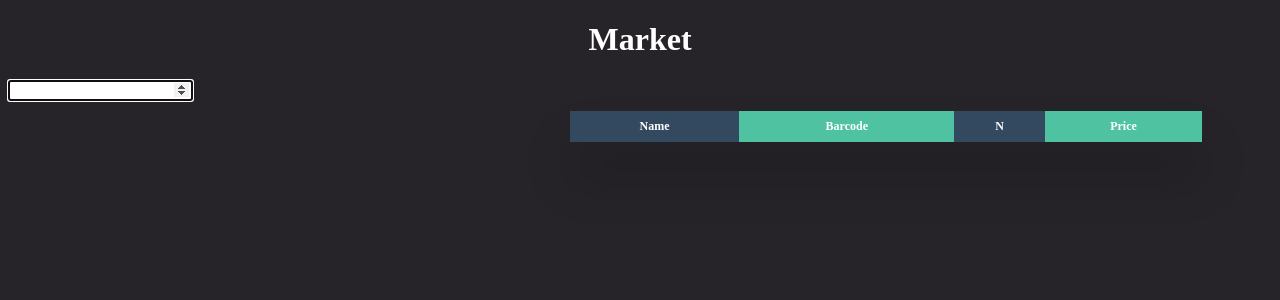
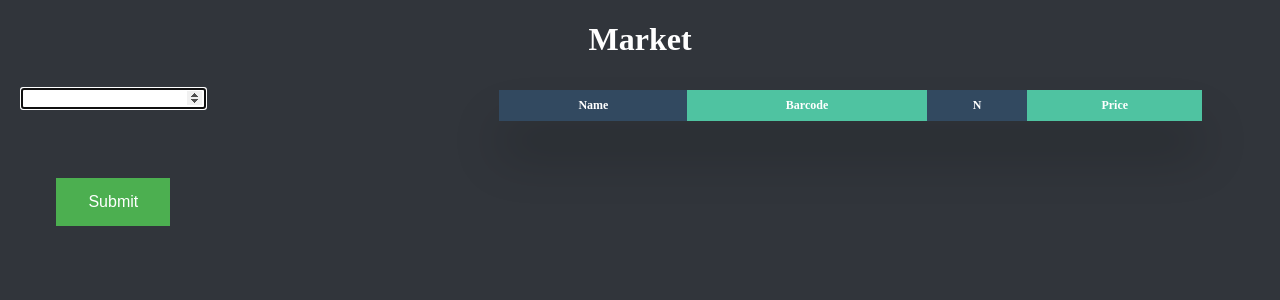
Before and after one commit to w100grosser/EasyPOS, a Django app: page /POS/ in a window 1280 px wide. Shown: the top 300 px of the page. Run offline with Django 3.2, Linux system fonts and the light colour scheme; lists and menus that the app fills with data are empty.

Commit message:
sell screen is working 100%

```diff
--- a/POS/templates/POS/sell.html
+++ b/POS/templates/POS/sell.html
@@ -1,5 +1,4 @@
-<!DOCTYPE html>
-{% load static %}
+<!DOCTYPE html> {% load static %}
 <html>
 
 <head>
@@ -9,18 +8,23 @@
     h1 {
         text-align: center;
     }
-
-    body {}
 </style>
 
-<body style="background-color:#272429;">
-
-
+<body class="body-st">
     <h1 style="color:#ffffff;">Market</h1>
-    <div>
+    <div class="grid-container">
+        <div class="sgrid-container">
+            <div class="text-grid">
                 <input type="number" id="bar" name="quantity">
             </div>
-    <div class="table-wrapper">
+            <div class="text-grid">
+                <p id='result' class='result'> </p>
+            </div>
+            <div class="text-grid">
+                <button id="sub-btn" class="sub-btn">Submit</button>
+            </div>
+        </div>
+        <div class="table-wrapper1">
 
             <table id="list" class="fl-table">
                 <thead>
@@ -36,10 +40,10 @@
                 </tbody>
             </table>
         </div>
+    </div>
 </body>
 
-<link rel="stylesheet" href="{% static 'css/style.css' %}">
-{% csrf_token %}
+<link rel="stylesheet" href="{% static 'css/style.css' %}"> {% csrf_token %}
 <script src="{% static 'js/jquery-3.6.0.min.js' %}"></script>
 <script src="{% static 'js/our.js' %}"></script>
 {% block javascript %}{% endblock %}
--- a/POS/views.py
+++ b/POS/views.py
@@ -94,9 +94,14 @@ def validate_username(request):
 
 def get_item(request):
     item_bar = request.GET.get('bar', 0)
-    data = {
-        'name': Item.objects.filter(bar=item_bar)[0].name, 'price': Item.objects.filter(bar=item_bar)[0].price
-    }
+    try:
+        data = {
+            'name': Item.objects.filter(bar=item_bar)[0].name, 'price': Item.objects.filter(bar=item_bar)[0].price
+        }
+    except:
+        return JsonResponse({
+            'bar': 0
+        })
     print('got item')
     return JsonResponse(data)
 
@@ -106,6 +111,8 @@ def submit_receipt(request):
     itemsl = json.loads(request.POST['itemsl'])
 
     try:
+
+
         sellReceipt_i = sellReceipt(add_date=timezone.now())
         sellReceipt_i.name = str(sellReceipt.objects.last().id+1)
         sellReceipt_i.items = itemsl
--- a/static/css/style.css
+++ b/static/css/style.css
@@ -6,11 +6,65 @@
     min-width: 400px;
     box-shadow: 0 0 20px rgba(0, 0, 0, 0.15);
 }
-.table-wrapper{
+
+.table-wrapper {
     margin: 10px 70px 70px;
-    box-shadow: 0px 35px 50px rgba( 0, 0, 0, 0.2 );
+    box-shadow: 0px 35px 50px rgba( 0, 0, 0, 0.2);
     float: right;
-    width: 50%;
+    width: 30%;
+}
+
+.table-wrapper1 {
+    margin: 10px 70px 70px;
+    box-shadow: 0px 35px 50px rgba( 0, 0, 0, 0.2);
+}
+
+.sub-btn {
+    border: none;
+    color: white;
+    padding: 15px 32px;
+    text-align: center;
+    text-decoration: none;
+    display: inline-block;
+    font-size: 16px;
+    margin: 4px 2px;
+    cursor: pointer;
+    background-color: #4CAF50;
+}
+
+.grid-container {
+    display: grid;
+    grid-template-columns: 1fr 2fr;
+}
+
+.sgrid-container {
+    display: grid;
+    grid-template-columns: 1fr 1fr;
+    height: 100px;
+}
+
+.text-grid {
+    text-align: center;
+    padding: 8px;
+    height: 70px;
+    /* color: #ffffff; */
+    margin: 0 auto;
+}
+
+.result {
+    color: #ffffff;
+    margin: auto auto;
+}
+
+.input {
+    margin: 10px 70px 70px;
+    box-shadow: 0px 35px 50px rgba( 0, 0, 0, 0.2);
+    float: left;
+    width: 30%;
+}
+
+.body-st {
+    background-color: #31353b;
 }
 
 .fl-table {
@@ -25,7 +79,8 @@
     background-color: white;
 }
 
-.fl-table td, .fl-table th {
+.fl-table td,
+.fl-table th {
     text-align: center;
     padding: 8px;
 }
@@ -40,7 +95,6 @@
     background: #4FC3A1;
 }
 
-
 .fl-table thead th:nth-child(odd) {
     color: #ffffff;
     background: #324960;
@@ -50,6 +104,7 @@
     background: #F8F8F8;
 }
 
+
 /* Responsive */
 
 @media (max-width: 767px) {
@@ -57,7 +112,7 @@
         display: block;
         width: 100%;
     }
-    .table-wrapper:before{
+    .table-wrapper:before {
         content: "Scroll horizontally >";
         display: block;
         text-align: right;
@@ -65,10 +120,12 @@
         color: white;
         padding: 0 0 10px;
     }
-    .fl-table thead, .fl-table tbody, .fl-table thead th {
+    .fl-table thead,
+    .fl-table tbody,
+    .fl-table thead th {
         display: block;
     }
-    .fl-table thead th:last-child{
+    .fl-table thead th:last-child {
         border-bottom: none;
     }
     .fl-table thead {
@@ -79,7 +136,8 @@
         position: relative;
         overflow-x: auto;
     }
-    .fl-table td, .fl-table th {
+    .fl-table td,
+    .fl-table th {
         padding: 20px .625em .625em .625em;
         height: 60px;
         vertical-align: middle;
--- a/static/js/our.js
+++ b/static/js/our.js
@@ -1,73 +1,106 @@
-$(document).ready(function () {
-    var token = $('input[name="csrfmiddlewaretoken"]').attr('value');
+var items = {};
+var token = $('input[name="csrfmiddlewaretoken"]').attr('value');
+$(document).ready(function() {
 
     $('#bar').focus();
-    var items = {};
     var listc = 0;
     // $(document).on('keypress',function(e){
     //     alert(e.which);
     // })
-    $(document).on('keypress', function (e) {
+    $(document).on('keypress', function(e) {
         if (e.which == 93) {
-            if (Object.keys(items).length > 0) {
-                $.ajax({
-                    url: 'ajax/submit_receipt/',
-                    type: "POST",
-                    data: {
-                        itemsl: JSON.stringify(items)
-                    },
-
-                    headers: { 'X-CSRFToken': token },
-                    dataType: 'json',
-                    // contentType: "application/json; charset=UTF-8",
-                });
-            }
+            Submit();
+            $('#bar').focus();
         }
-    })
-    $("#omak").click(function () {
+    });
+    $(document).on('click', function(e) {
+        $('#bar').focus();
+    });
+    $("#omak").click(function() {
         var username = "response_msg";
     });
-    $(document).on('click', '#ll', function () {
+    $("#sub-btn").click(function() {
+        Submit();
+        $('#bar').focus();
+    });
+    $(document).on('click', '#ll', function() {
         var name = $(this).val();
-        items[name].Ni = items[name].Ni - 1;
-        $('#l' + items[name].bar).html('<button class="button1" value=' + name + ' type="button" id = "ll">Less</button>' + items[name].Ni + '<button class="button1" value=' + name + ' type="button" id = "lm">More</button>');
+        Ndecrease(name);
     });
-    $(document).on('click', '#lm', function () {
+    $(document).on('click', '#lm', function() {
         var name = $(this).val();
-        items[name].Ni = items[name].Ni + 1;
-        $('#l' + items[name].bar).html('<button class="button1" value=' + name + ' type="button" id = "ll">Less</button>' + items[name].Ni + '<button class="button1" value=' + name + ' type="button" id = "lm">More</button>');
+        Nincrease(name);
     });
-    $("#bar").on('keypress', function (e) {
+    $("#bar").on('keypress', function(e) {
         if (e.which == 13) {
             var bar = $(this).val();
             $(this).val('');
-            $.ajax({
-                url: 'ajax/get_item/',
-                data: {
-                    'bar': bar
-                },
-                dataType: 'json',
-                success: function (data) {
-                    var in1 = 1;
-                    for (var key of Object.keys(items)) {
-                        if (key == data.name) {
-
-                            items[data.name].Ni = items[data.name].Ni + 1;
-                            $('#l' + bar).html('<button class="button1" value=' + data.name + ' type="button" id = "ll">Less</button>' + items[data.name].Ni + '<button class="button1" value=' + data.name + ' type="button" id = "lm">More</button>');
-                            in1 = 0;
-                            break;
-                        }
-                    } if (in1 == 1) {
-
-                        items[data.name] = { name: data.name, bar: bar, price: data.price, Ni: 1 };
-                        $("#list  > tbody").append('<tr><td>' + items[data.name].name + '</td><td>' + items[data.name].bar + '</td><td  id = "l' + bar + '"><button class="button1" value=' + data.name + ' type="button" id = "ll">Less</button>1<button class="button1" value=' + data.name + ' type="button" id = "lm">More</button></td><td>' + items[data.name].price + '</td></tr>');
-
-                    }
-                }
-            });
+            adddata(bar)
         }
     });
 
     // $('#bar').focus();
 
 });
+
+function adddata(bar) {
+    $.ajax({
+        url: 'ajax/get_item/',
+        data: {
+            'bar': bar
+        },
+        dataType: 'json',
+        success: function(data) {
+            if (data.bar != 0) {
+
+                if (Object.keys(items).includes(data.name)) {
+                    Nincrease(data.name);
+                } else {
+                    items[data.name] = { name: data.name, bar: bar, price: data.price, Ni: 1 };
+                    $("#list  > tbody").append('<tr  id = "t' + bar + '"><td>' + items[data.name].name + '</td><td>' + items[data.name].bar + '</td><td  id = "l' + bar + '"><button class="button1" value=' + data.name + ' type="button" id = "ll">Less</button>1<button class="button1" value=' + data.name + ' type="button" id = "lm">More</button></td><td>' + items[data.name].price + '</td></tr>');
+
+                }
+            }
+        }
+    });
+}
+
+function Nincrease(name) {
+    items[name].Ni = items[name].Ni + 1;
+    $('#l' + items[name].bar).html('<button class="button1" value=' + name + ' type="button" id = "ll">Less</button>' + items[name].Ni + '<button class="button1" value=' + name + ' type="button" id = "lm">More</button>');
+}
+
+function Ndecrease(name) {
+    if (items[name].Ni < 2) {
+        $('#t' + items[name].bar).remove();
+        delete items[name];
+    } else {
+        items[name].Ni = items[name].Ni - 1;
+        $('#l' + items[name].bar).html('<button class="button1" value=' + name + ' type="button" id = "ll">Less</button>' + items[name].Ni + '<button class="button1" value=' + name + ' type="button" id = "lm">More</button>');
+    }
+}
+
+function Submit() {
+    if (Object.keys(items).length > 0) {
+        $.ajax({
+            url: 'ajax/submit_receipt/',
+            type: "POST",
+            data: {
+                itemsl: JSON.stringify(items)
+            },
+
+            headers: { 'X-CSRFToken': token },
+            dataType: 'json',
+            success: function(data) {
+                    if (data.success == 1) {
+                        $('#result').text('Success');
+                    } else {
+                        $('#result').text('Fail');
+                    }
+                }
+                // contentType: "application/json; charset=UTF-8",
+        });
+        items = {};
+        $('#list  > tbody').html('');
+    }
+}
```
Lines whose indentation alone changed are shown as unchanged.
